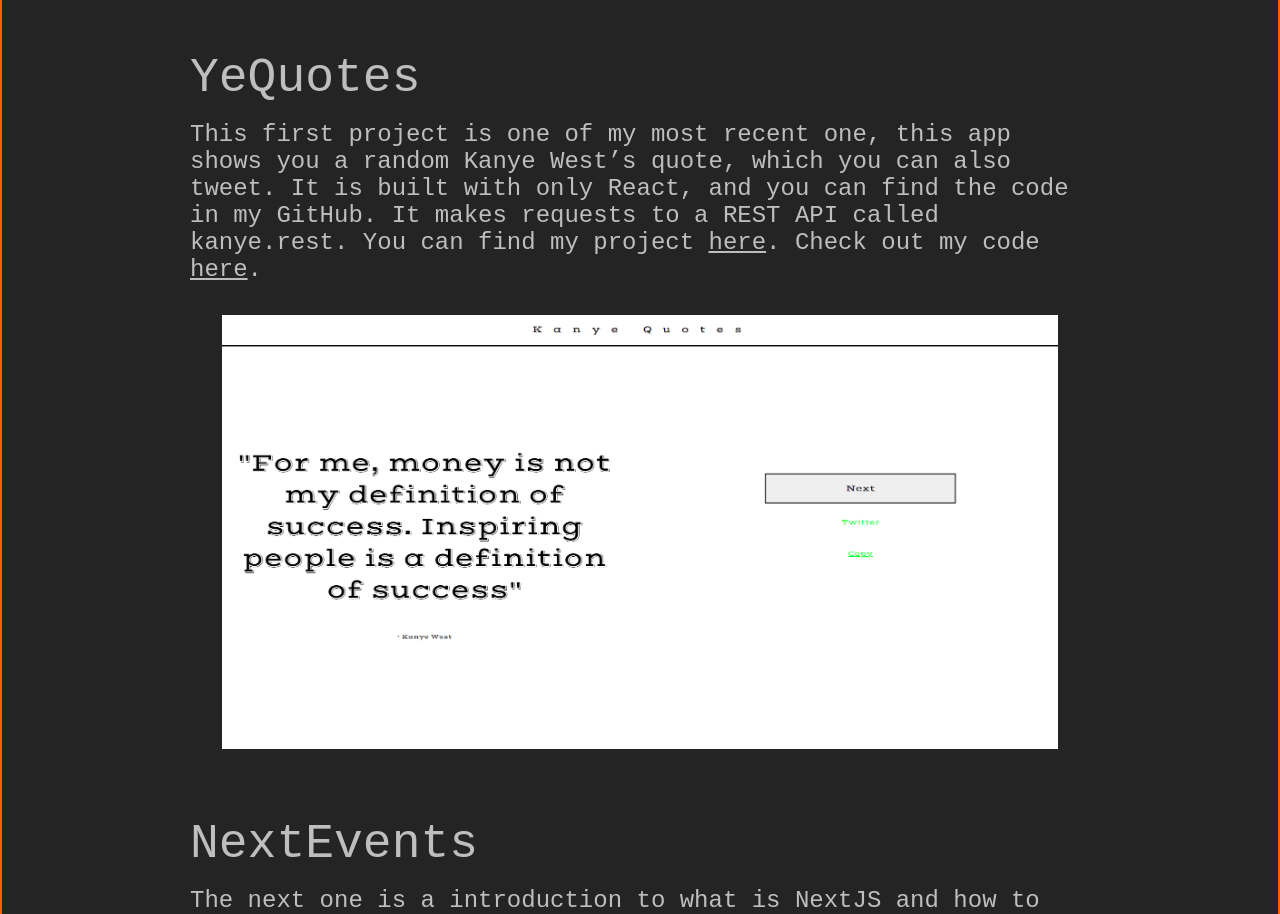
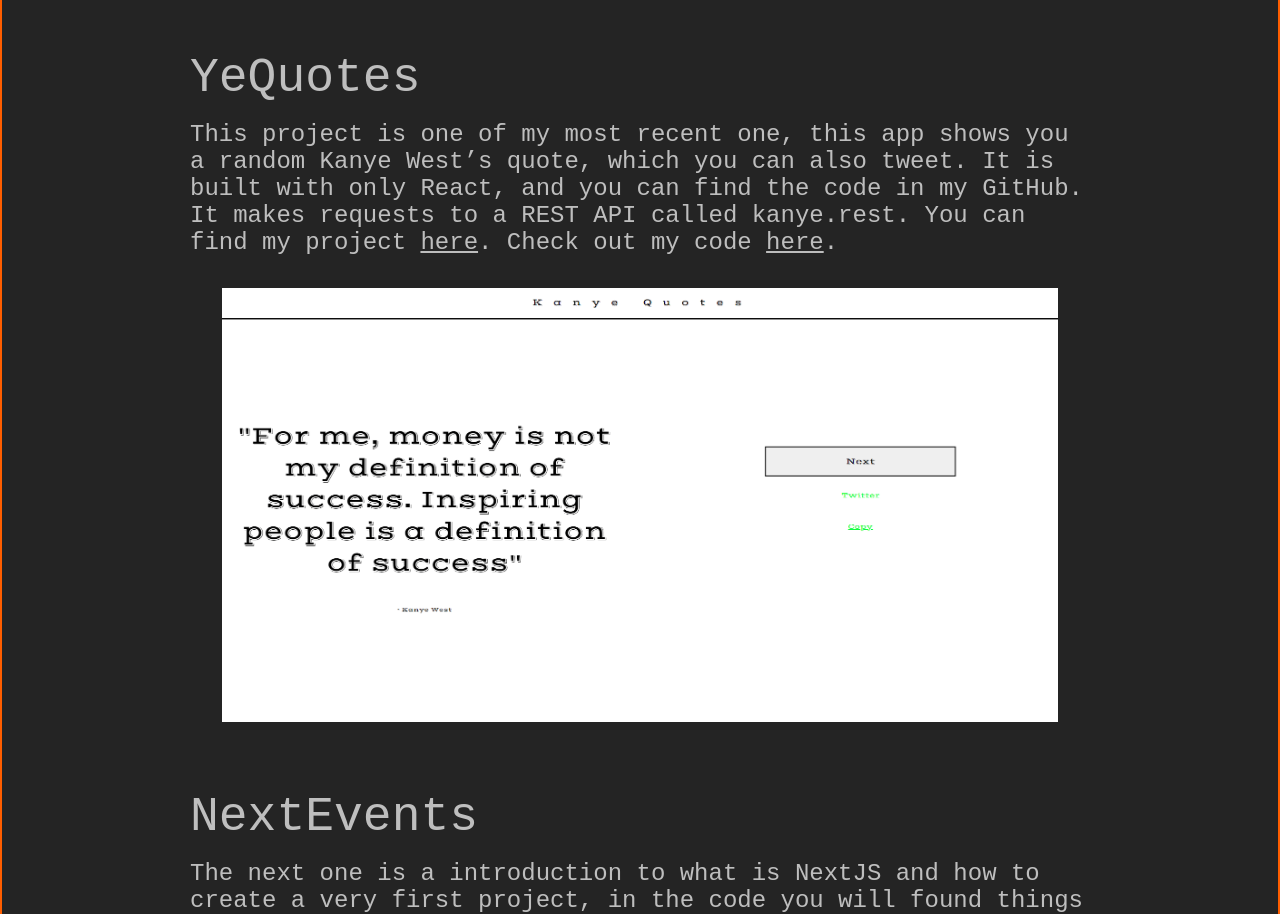
Before and after one commit to YeyoM/yeyo_portfolio, a React (Create React App) app: page / in a window 1280 px wide. Shown: the part 3380-4294 px from the top of the page. Built offline with nearby package versions, Linux system fonts and the light colour scheme; no server answers; a web font is replaced by a local one.

Commit message:
minor changes

```diff
--- a/src/components/ProjectContainer/ProjectContainer.jsx
+++ b/src/components/ProjectContainer/ProjectContainer.jsx
@@ -26,7 +26,7 @@
 			<div className={classes.projectAlone}>
 				<div className={classes.projectDescription}>
 					<h3 className={classes.projectTitle}>YeQuotes</h3>
-					<p>This first project is one of my most recent one, this app shows you a random Kanye West’s quote, which you can also tweet. It is built with only React, and you can find the code in my GitHub. It makes requests to a REST API called kanye.rest. You can find my project <a href="https://yeyom.github.io/kanye_quotes/">here</a>. Check out my code <a href="https://github.com/YeyoM/kanye_quotes">here</a>.</p></div>
+					<p>This project is one of my most recent one, this app shows you a random Kanye West’s quote, which you can also tweet. It is built with only React, and you can find the code in my GitHub. It makes requests to a REST API called kanye.rest. You can find my project <a href="https://yeyom.github.io/kanye_quotes/">here</a>. Check out my code <a href="https://github.com/YeyoM/kanye_quotes">here</a>.</p></div>
 				<div className={classes.projectImg}>
 					<img src={require('../../images/01project.png')} alt="02 Project" />
 				</div>
```
